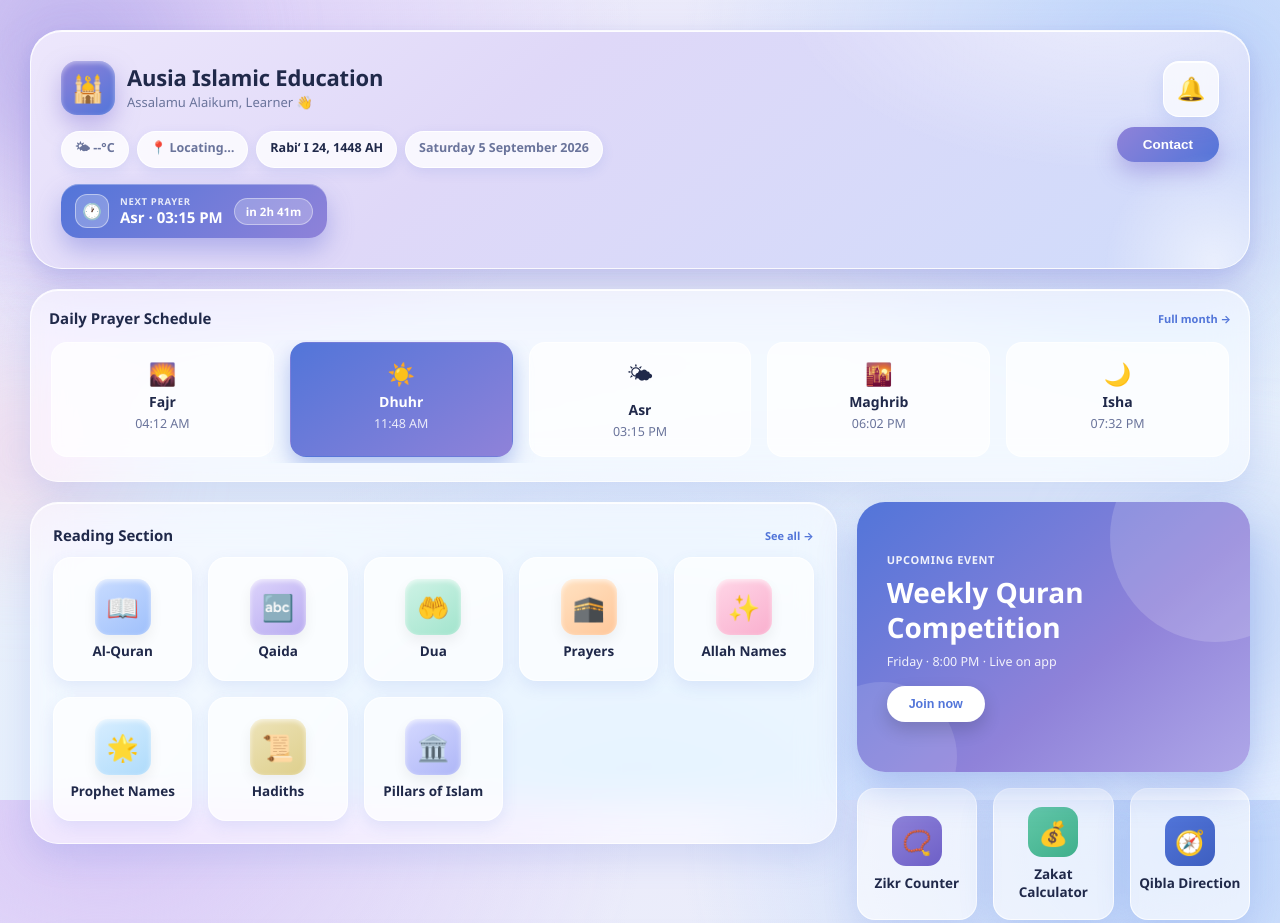
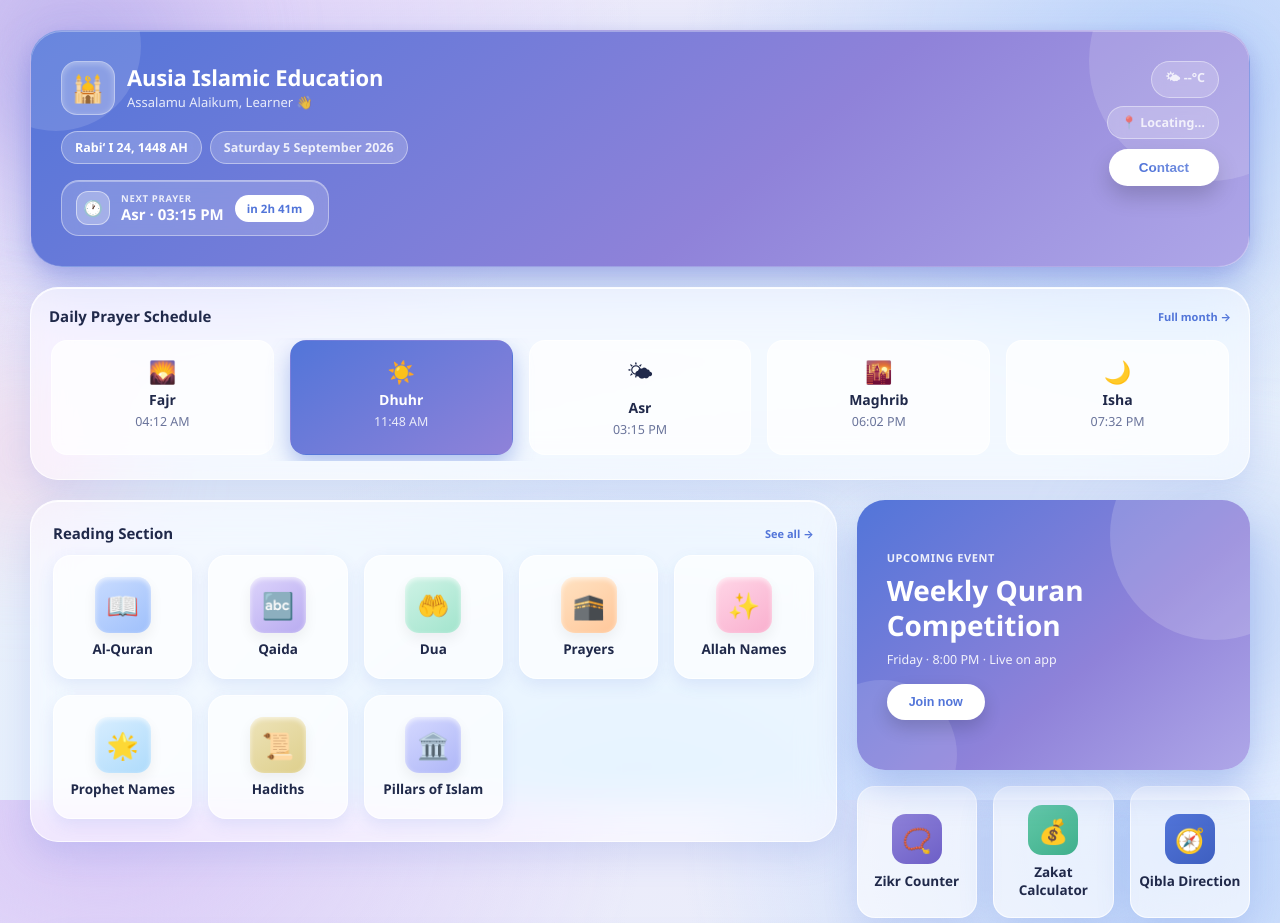
Before and after one commit to mbilalshakeel/Ausia-Islamic-App, a plain HTML site: page index.html in a window 1280 px wide. Shown: the top 923 px of the page. Drawn offline with Linux system fonts and the light colour scheme.

Commit message:
Header: rich blue/purple gradient matching event poster, remove bell icon, move weather+city pills to top right above Contact

```diff
--- a/index.html
+++ b/index.html
@@ -63,18 +63,18 @@ body{
   position:relative;overflow:hidden;
   padding:clamp(18px,4vw,30px);
   border-radius:clamp(22px,4.2vw,32px);
-  background:
-    radial-gradient(520px 300px at 88% -20%, rgba(255,255,255,.55), transparent 62%),
-    linear-gradient(140deg,#EDE7FC 0%, #DFD8F8 38%, #CFDCFB 100%);
-  border:1px solid rgba(255,255,255,.85);
+  color:#fff;
+  background:linear-gradient(140deg,#5275D9 0%, #8F82D9 60%, #AFA7E8 100%);
+  border:1px solid rgba(255,255,255,.28);
   box-shadow:
-    0 22px 48px rgba(122,105,205,.26),
-    0 6px 16px rgba(82,117,217,.14),
-    inset 0 1px 0 rgba(255,255,255,.95);
+    0 20px 44px rgba(82,117,217,.38),
+    0 6px 16px rgba(122,105,205,.22),
+    inset 0 1px 0 rgba(255,255,255,.32);
 }
-.header::after{content:"";position:absolute;inline-size:230px;block-size:230px;border-radius:50%;
-  background:radial-gradient(circle,rgba(255,255,255,.55),transparent 68%);
-  right:-80px;bottom:-110px;pointer-events:none}
+.header::before{content:"";position:absolute;inline-size:170px;block-size:170px;border-radius:50%;
+  background:rgba(255,255,255,.12);left:-60px;top:-70px;pointer-events:none}
+.header::after{content:"";position:absolute;inline-size:240px;block-size:240px;border-radius:50%;
+  background:rgba(255,255,255,.15);right:-80px;top:-90px;pointer-events:none}
 
 .head-main{position:relative;display:flex;justify-content:space-between;
   align-items:flex-start;gap:clamp(14px,3vw,26px);flex-wrap:wrap}
@@ -85,59 +85,55 @@ body{
 .brand{display:flex;align-items:center;gap:12px}
 .logo{flex:none;inline-size:clamp(42px,9vw,54px);block-size:clamp(42px,9vw,54px);
   border-radius:16px;display:grid;place-items:center;font-size:clamp(20px,4.4vw,26px);
-  background:linear-gradient(145deg,#8F82D9,#5275D9);color:#fff;
-  box-shadow:0 10px 22px rgba(143,130,217,.5), inset 0 2px 5px rgba(255,255,255,.45)}
+  background:rgba(255,255,255,.2);border:1px solid rgba(255,255,255,.42);color:#fff;
+  box-shadow:inset 0 2px 6px rgba(255,255,255,.3)}
 .brand h1{font-size:clamp(16px,3.6vw,25px);font-weight:800;line-height:1.15;letter-spacing:-.2px}
-.brand p{font-size:clamp(11px,2.2vw,13px);color:var(--muted);margin-top:2px}
+.brand p{font-size:clamp(11px,2.2vw,13px);color:rgba(255,255,255,.85);margin-top:2px}
 
 .meta-row{display:flex;flex-wrap:wrap;gap:8px}
-.chip{background:rgba(255,255,255,.78);border:1px solid rgba(255,255,255,.95);
+.chip{background:rgba(255,255,255,.2);border:1px solid rgba(255,255,255,.42);
   border-radius:999px;padding:7px 13px;font-size:clamp(10.5px,2.1vw,12.5px);
-  font-weight:700;color:var(--blue);white-space:nowrap;
-  box-shadow:0 4px 12px rgba(82,117,217,.13)}
-.chip.date{color:var(--ink)}
-.chip.date.soft{color:var(--muted);font-weight:600}
-.chip.loading{color:var(--muted);position:relative;overflow:hidden}
+  font-weight:700;color:#fff;white-space:nowrap;backdrop-filter:blur(8px)}
+.chip.date{color:#fff}
+.chip.date.soft{color:rgba(255,255,255,.85);font-weight:600}
+.chip.loading{color:rgba(255,255,255,.8);position:relative;overflow:hidden}
 .chip.loading::after{content:"";position:absolute;inset:0;
-  background:linear-gradient(90deg,transparent,rgba(255,255,255,.85),transparent);
+  background:linear-gradient(90deg,transparent,rgba(255,255,255,.4),transparent);
   animation:shimmer 1.3s infinite}
 @keyframes shimmer{0%{transform:translateX(-100%)}100%{transform:translateX(100%)}}
-.chip.err{color:#C2607B;border-color:rgba(194,96,123,.35)}
+.chip.err{color:#FFD9E2;border-color:rgba(255,217,226,.4)}
 
 /* next prayer badge */
 .next-badge{display:inline-flex;align-items:center;gap:11px;align-self:flex-start;
   max-inline-size:100%;padding:10px 14px;border-radius:18px;color:#fff;
-  background:linear-gradient(135deg,#5275D9,#8F82D9);
-  box-shadow:0 12px 26px rgba(103,110,215,.42), inset 0 1px 0 rgba(255,255,255,.3)}
+  background:rgba(255,255,255,.18);border:1px solid rgba(255,255,255,.4);
+  backdrop-filter:blur(10px);
+  box-shadow:inset 0 1px 0 rgba(255,255,255,.35)}
 .np-ic{flex:none;inline-size:34px;block-size:34px;border-radius:12px;display:grid;
-  place-items:center;font-size:16px;background:rgba(255,255,255,.24);
-  border:1px solid rgba(255,255,255,.45)}
+  place-items:center;font-size:16px;background:rgba(255,255,255,.28);
+  border:1px solid rgba(255,255,255,.5)}
 .np-txt{min-inline-size:0;line-height:1.25}
 .np-txt small{display:block;font-size:9.5px;font-weight:700;letter-spacing:.7px;
   text-transform:uppercase;opacity:.85}
 .np-txt b{display:block;font-size:clamp(12.5px,2.6vw,15px);font-weight:800}
-.np-count{flex:none;font-size:clamp(10px,2vw,11.5px);font-weight:800;
-  background:rgba(255,255,255,.24);border:1px solid rgba(255,255,255,.4);
+.np-count{flex:none;font-size:clamp(10px,2vw,11.5px);font-weight:800;color:var(--blue);
+  background:#fff;border:1px solid rgba(255,255,255,.9);
   padding:5px 11px;border-radius:999px;white-space:nowrap}
 
 /* --- right --- */
 .head-right{flex:none;display:flex;flex-direction:column;align-items:flex-end;gap:10px}
-.icon-box{inline-size:clamp(44px,9vw,56px);block-size:clamp(44px,9vw,56px);
-  border-radius:16px;border:1px solid rgba(255,255,255,.95);cursor:pointer;
-  background:rgba(255,255,255,.7);backdrop-filter:blur(10px);
-  font-size:clamp(19px,4vw,23px);display:grid;place-items:center;transition:.25s;
-  box-shadow:0 8px 20px rgba(82,117,217,.16), inset 0 1px 0 rgba(255,255,255,.9)}
-.icon-box:hover{background:#fff;transform:translateY(-2px)}
-.contact-btn{border:0;cursor:pointer;font-weight:800;color:#fff;
-  font-size:clamp(11.5px,2.3vw,13.5px);padding:10px clamp(18px,3.4vw,26px);
-  border-radius:999px;background:linear-gradient(135deg,#8F82D9,#5275D9);
-  box-shadow:0 10px 22px rgba(122,105,205,.42);transition:.25s;white-space:nowrap}
-.contact-btn:hover{transform:translateY(-2px);box-shadow:0 14px 28px rgba(122,105,205,.5)}
+.info-pills{display:flex;flex-direction:column;align-items:flex-end;gap:8px}
+.contact-btn{border:0;cursor:pointer;font-weight:800;color:var(--blue);
+  font-size:clamp(11.5px,2.3vw,13.5px);padding:11px clamp(20px,3.6vw,30px);
+  border-radius:999px;background:#fff;
+  box-shadow:0 10px 22px rgba(0,0,0,.18);transition:.25s;white-space:nowrap}
+.contact-btn:hover{transform:translateY(-2px);box-shadow:0 14px 30px rgba(0,0,0,.24)}
 
-@media(max-width:400px){
-  .head-main{flex-direction:row}
-  .head-right{flex-direction:row;align-items:center}
-  .contact-btn{padding:10px 16px}
+@media(max-width:560px){
+  .head-main{flex-direction:column}
+  .head-right{inline-size:100%;flex-direction:row;flex-wrap:wrap;
+    align-items:center;justify-content:space-between}
+  .info-pills{flex-direction:row;flex-wrap:wrap;align-items:center}
 }
 
 /* ---------- Section heads ---------- */
@@ -342,8 +338,6 @@ body{
         </div>
 
         <div class="meta-row">
-          <span class="chip loading" id="weatherChip">🌤 --°C</span>
-          <span class="chip loading" id="locChip">📍 Locating…</span>
           <span class="chip date" id="hijri">20 Rabi' al-Awwal 1447</span>
           <span class="chip date soft" id="greg">Thursday, 3 September 2026</span>
         </div>
@@ -360,7 +354,10 @@ body{
 
       <!-- RIGHT -->
       <div class="head-right">
-        <button class="icon-box" aria-label="Notifications">🔔</button>
+        <div class="info-pills">
+          <span class="chip loading" id="weatherChip">🌤 --°C</span>
+          <span class="chip loading" id="locChip">📍 Locating…</span>
+        </div>
         <button class="contact-btn">Contact</button>
       </div>
     </div>
```
